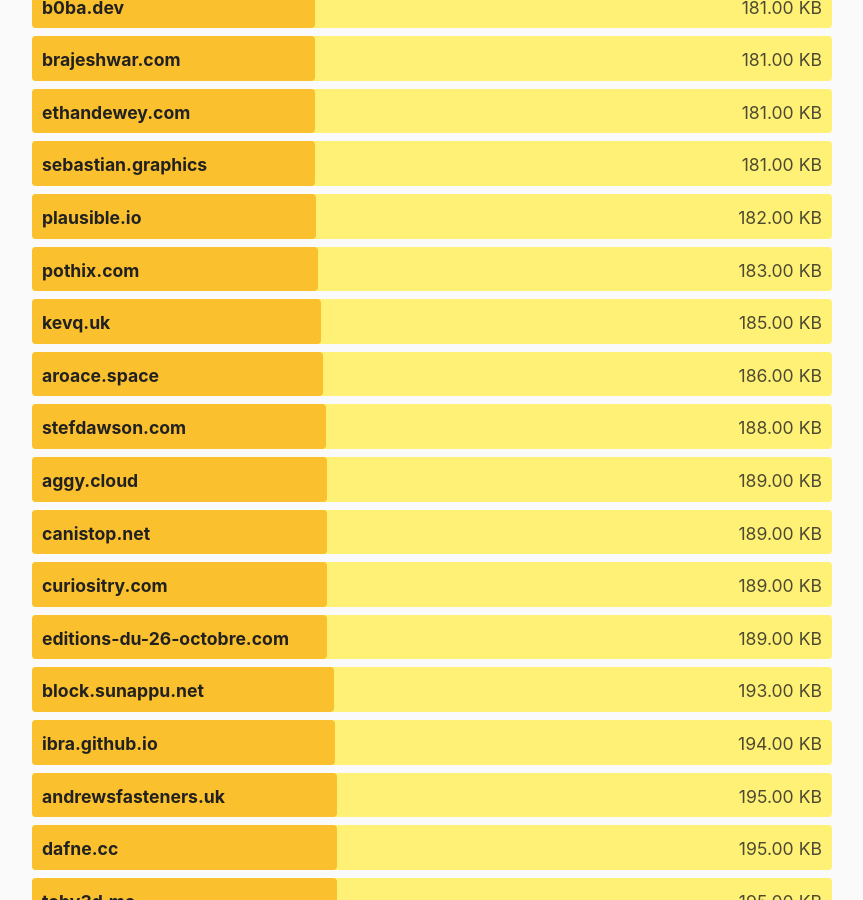
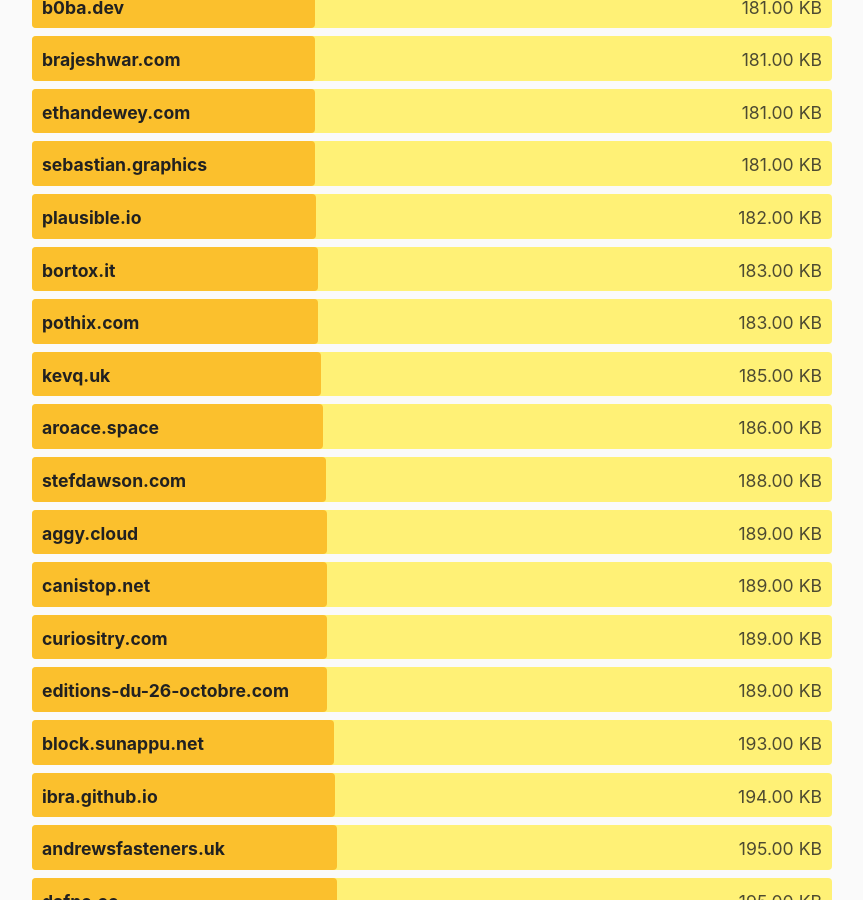
Before and after one commit to kevquirk/512kb.club, a Jekyll site: the page built from index.md, in a window 1280 px wide and 900 px high, scrolled down 20369 px. Shown: the whole window, without its empty margins (208-1071 px from the left). Built offline with Jekyll 4.4.1, drawn with Linux system fonts in a browser that asks for light colours.

Commit message:
Fix url to root

```diff
--- a/_data/sites.yml
+++ b/_data/sites.yml
@@ -389,8 +389,8 @@
   last_checked: 2022-05-15
 
 - domain: bortox.it
-  url: https://bortox.it/en/about-website/
-  size: 224
+  url: https://bortox.it/en
+  size: 183
   last_checked: 2022-08-16
 
 - domain: brainbaking.com
```
